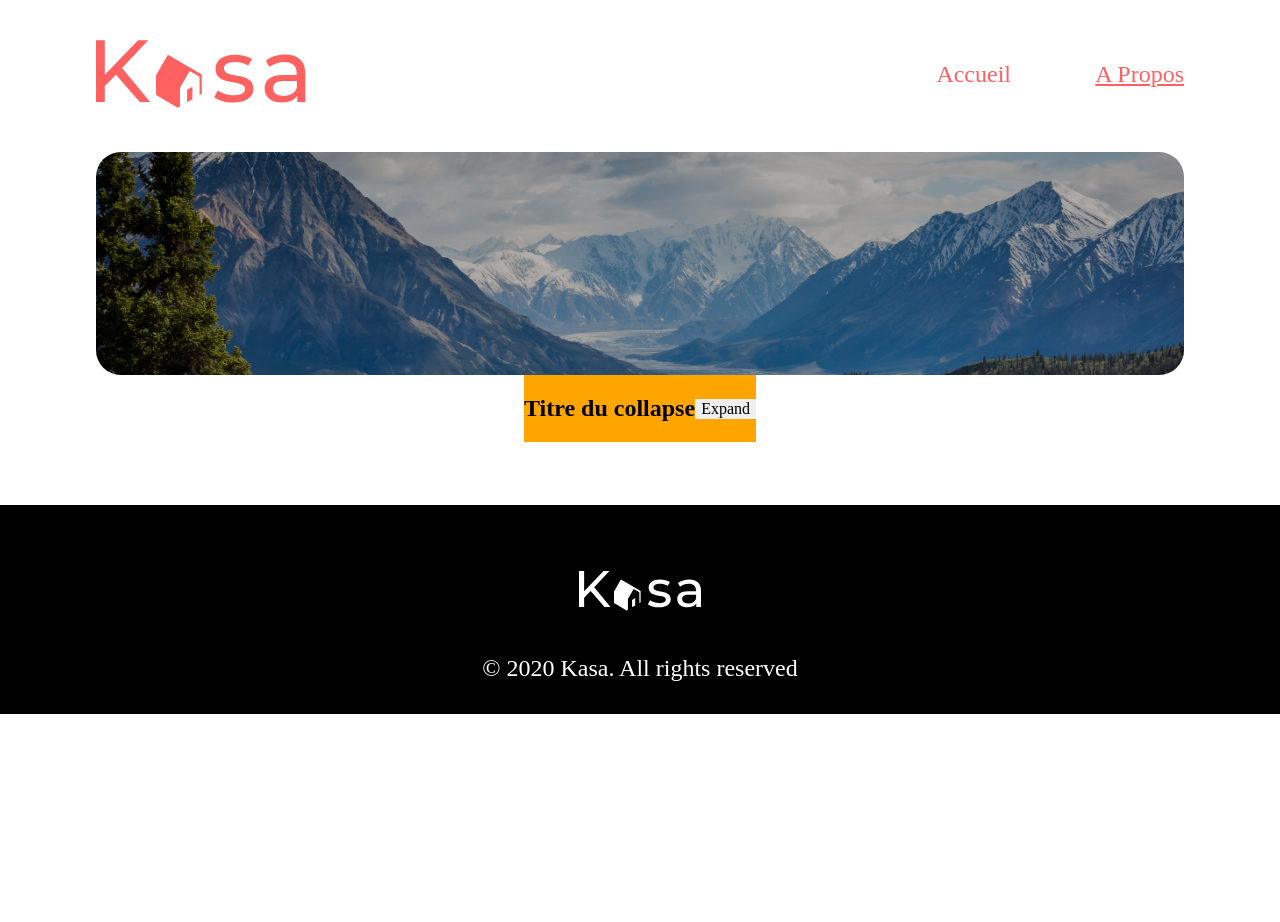
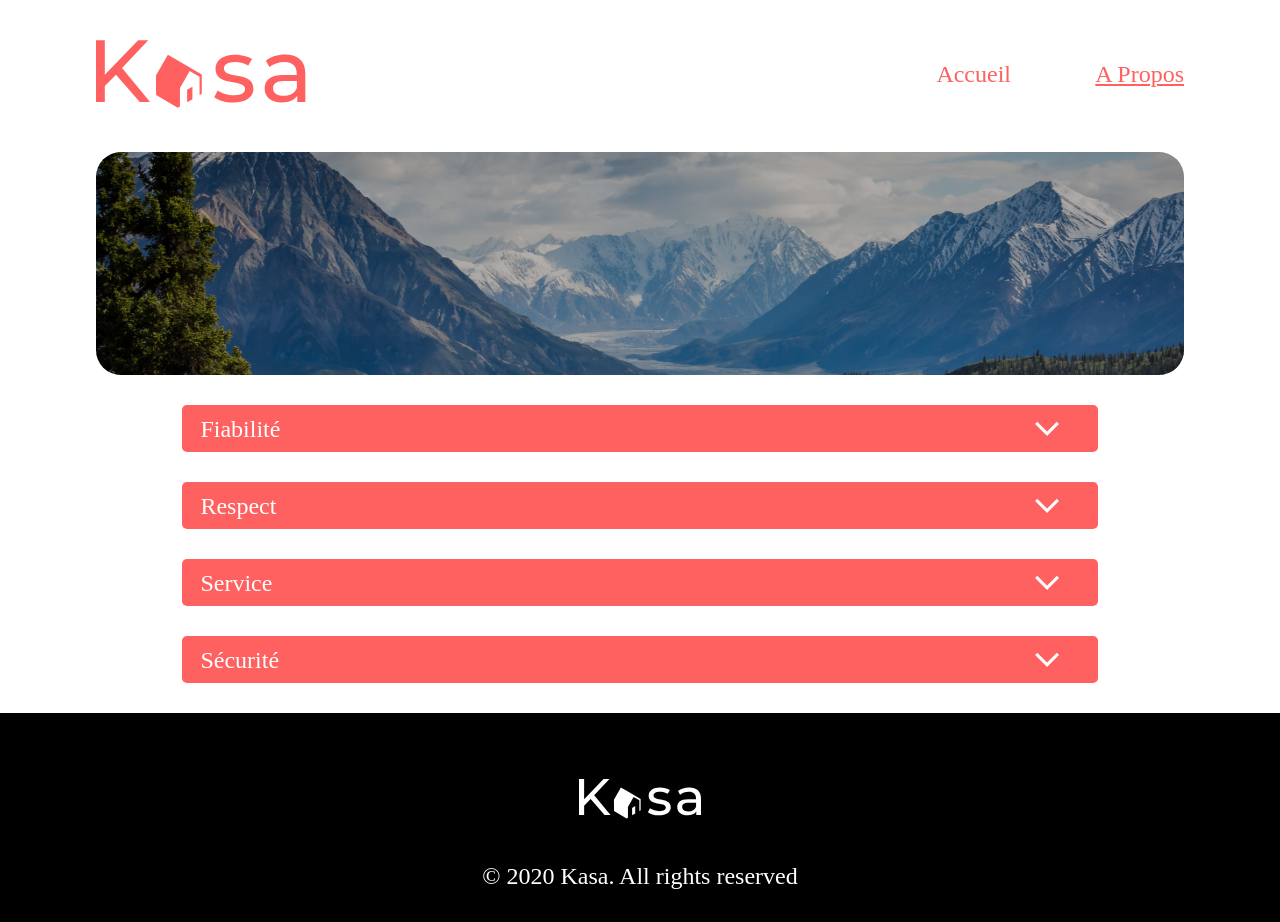
Before and after one commit to mariemeisters/Kasa_P7, a React (Create React App) app in the folder kasa/: page /a-propos in a window 1280 px wide. Before the commit the page ends 800 px from the top, so only its background shows below. Built offline with nearby package versions, Linux system fonts and the light colour scheme.

Commit message:
page a propos collapse compo

```diff
--- a/kasa/src/components/Banner/index.jsx
+++ b/kasa/src/components/Banner/index.jsx
@@ -4,7 +4,7 @@ import React from 'react';
 import './style.scss';
 
 
-const Banner = (props) => {
+function Banner(props) {
 
   return (
     <section id={props.bannerSection}>
@@ -16,7 +16,7 @@ const Banner = (props) => {
             <div className='banner__background'></div>
           </div>
     </section>
-);
+  )
 };
 
 export default Banner;
--- a/kasa/src/components/Card/index.jsx
+++ b/kasa/src/components/Card/index.jsx
@@ -1,21 +1,23 @@
 import React from 'react';
 import { useNavigate } from 'react-router-dom'
-import Location from '../../data/logement.json'
 
 import './style.scss';
 
+/**
+ *
+ */
 
-function Card() {
-  const data = Location
+function Card(props) {
   const navigation = useNavigate()
 
+  try {
     return (
-    <section className="background__container__cards">
-      {data.map((element) => {
+      <section className="card__container">
+        {props.dataLogement.map((element) => {
           return (
-          <article key={element.id} className="location__card" onClick={() => navigation(`fiche-logement/${element.id}`)}>
-            <img src={element.cover} alt='Annonce de logement en location' className='location__card__img'/>
-            <div className="location__card__title">
+            <article key={element.id} className="card__location" onClick={() => navigation(`fiche-logement/${props.redirection+element.id}`)}>
+              <img src={element.cover} alt='Annonce de logement en location, appartement' className='card__location__img'/>
+              <div className="card__location__title">
                 <h2>{element.title}</h2>
               </div>
             </article>
@@ -23,6 +25,10 @@ function Card() {
         })}
       </section>
     )
+  } catch(error) {
+    console.log(error)
+  }
+
 }
 
 export default Card;
--- a/kasa/src/components/Card/style.scss
+++ b/kasa/src/components/Card/style.scss
@@ -1,7 +1,7 @@
 @import "../../utils/sass/colors";
 
 
-.background__container__cards {
+.card__container {
     margin: 43px 0 0 0 ;
     height: 100%;
     background-color: #F7F7F7;
@@ -11,7 +11,7 @@
     justify-content: center;
     width: 85%;
     padding: 26px 0 23px 0; //56 (espace top) -30 (margin card) = 26 // même chose pour bottom > 23 (43 - 20 = 23)
-    .location__card {
+    .card__location {
         position: relative;
         display: flex;
         flex-direction: column;
--- a/kasa/src/components/Collapse/index.jsx
+++ b/kasa/src/components/Collapse/index.jsx
@@ -1,23 +1,24 @@
 import React, { useState } from 'react';
+import ArrowCollapse from '../../assets/arrowOpen.png'
 import './style.scss';
 
 
-const Collapse = () => {
-    const [isCollapsed, setIsCollapsed] = useState(true);
+function Collapse(props) {
+  const [isClose, setisClose] = useState(true);
 
-    return (
-        <section className="collapse__container">
-        <div className="collapse__title__container">
-          <h2 className="collapse__title">Titre du collapse</h2>
-          <button className="collapse__button" aria-expanded={!isCollapsed} onClick={() => setIsCollapsed(!isCollapsed)}>
-            {isCollapsed ? 'Expand' : 'Collapse'}
-          </button>
-        </div>
-        <div className={`collapse__content ${isCollapsed ? 'collapse__hidden' : 'collapse__visible'}`}>
-          <p>texte</p>
-        </div>
-    </section>
+  return (
+      <section className="collapse">
+      <div className="collapse__container">
+        <h2 className="collapse__title">{props.collapseTitle}</h2>
+        <button className="collapse__button" aria-expanded={isClose} onClick={() => setisClose(!isClose)}>
+          {isClose ? <img src={ArrowCollapse} alt="flêche pour ouvrir le collapse" className='collapse__arrow__opening'/>
+          : <img src={ArrowCollapse} alt="flêche pour fermer le collapse" className=''/> }
+        </button>
+      </div>
+      <div className={`collapse__content ${isClose ? 'collapse__hidden' : 'collapse__visible'}`}>
+        <p>{props.collapseTexte}</p>
+      </div>
+  </section>
   );
 }
-
 export default Collapse;
--- a/kasa/src/components/Collapse/style.scss
+++ b/kasa/src/components/Collapse/style.scss
@@ -1,33 +1,66 @@
-.collapse__container {
-    height: 100px;
+@import "../../utils/sass/colors";
+
+.collapse {
+    margin-top: 30px;
+    height: 100%;
+    width: 71.5%;
+    &__container {
+        border-radius: 5px;
+        display: flex;
+        align-items: center;
+        justify-content: space-between;
+        background-color: $primary-color;
+        height: 47px;
+        padding: 0 32.6px 0 18px;
+        position: sticky;
+        z-index: 2;
+        h2 {
+            font-family: Montserrat;
+            font-size: 24px;
+            font-weight: 500;
+            line-height: 34px;
+            letter-spacing: 0em;
+            text-align: left;
+            color: white;
+            margin: 0;
+        }
+    }
+    &__hidden {
+        height: 0;
+        width: 0px;
+    }
+    &__button {
+        display: flex;
+        border: none;
+        background-color: $primary-color;
+    }
+    &__arrow__opening {
+        transform: rotate(180deg);
+    }
+    &__content {
+        border-radius: 5px;
+        background-color: $background-grey;
+        max-height: 0;
+        overflow: hidden;
+    }
+    &__visible {
+        display: flex;
+        position: relative;
+        top: -5px;
+        padding: 36px 27px 19px 18px;
+        margin: 0;
+        z-index: 0;
+        max-height: 300px;
+    }
+    p {
+        color: $primary-color;
+        font-family: Montserrat;
+        font-size: 24px;
+        font-weight: 400;
+        line-height: 34px;
+        letter-spacing: 0em;
+        text-align: left;
+        margin: 0;
+    }
 
 }
-
-.collapse__title__container {
-    display: flex;
-    align-items: center;
-    background-color: orange;
-}
-
-.collapse__title {
-    flex: 1;
-}
-
-.collapse__content {
-    transition: height 0.3s;
-    overflow: hidden;
-    background-color: red;
-
-}
-
-.collapse__hidden {
-    height: 0;
-}
-
-.collapse__visible {
-    height: auto;
-}
-
-.collapse__button {
-    border: none;
-}
--- a/kasa/src/pages/A-Propos/index.jsx
+++ b/kasa/src/pages/A-Propos/index.jsx
@@ -3,6 +3,8 @@ import Banner from "../../components/Banner";
 import bannerAproposDesktop from '../../assets/bannerApropos.png';
 import bannerAproposMobile from '../../assets/bannerAproposMobile.png';
 import Collapse from "../../components/Collapse";
+import './style.scss';
+
 
 function APropos() {
   return (
@@ -15,7 +17,26 @@ function APropos() {
         bannerSrcDesktop={bannerAproposDesktop}
         bannerSrcMobile={bannerAproposMobile}
         />
-       <Collapse />
+       <Collapse
+        collapseTitle="Fiabilité"
+        collapseTexte="Les annonces postées sur Kasa garantissent une fiabilité totale.
+        Les photos sont conformes aux logements, et toutes les informations sont régulièrement
+        vérifiées par nos équipes."
+        />
+       <Collapse
+        collapseTitle="Respect"
+        collapseTexte="La bienveillance fait partie des valeurs fondatrices de Kasa.
+        Tout comportement discriminatoire ou de perturbation du voisinage entraînera
+        une exclusion de notre plateforme."
+        />
+       <Collapse
+       collapseTitle="Service"
+       collapseTexte="Nos équipes se tiennent à votre disposition pour vous fournir une expérience parfaite. N'hésitez pas à nous contacter si vous avez la moindre question."
+       />
+       <Collapse
+       collapseTitle="Sécurité"
+       collapseTexte="La sécurité est la priorité de Kasa. Aussi bien pour nos hôtes que pour les voyageurs, chaque logement correspond aux critères de sécurité établis par nos services. En laissant une note aussi bien à l'hôte qu'au locataire, cela permet à nos équipes de vérifier que les standards sont bien respectés. Nous organisons également des ateliers sur la sécurité domestique pour nos hôtes."
+       />
       </>
   )
 }
--- a/kasa/src/pages/Home/index.jsx
+++ b/kasa/src/pages/Home/index.jsx
@@ -4,6 +4,9 @@ import Banner from "../../components/Banner";
 import bannerHome from '../../assets/bannerHome.png';
 import bannerHomeMobile from '../../assets/bannerHomeMobile.png';
 import Card from "../../components/Card";
+import Logement from '../../data/logement.json'
+
+
 
 function Home() {
   return (
@@ -16,10 +19,10 @@ function Home() {
         bannerSrcDesktop={bannerHome}
         bannerSrcMobile={bannerHomeMobile}
         />
-       <Card />
+       <Card
+       dataLogement={Logement}
+       redirection="fiche-logement/"/>
       </>
-
-
   )
 }
 
--- a/kasa/src/utils/sass/_colors.scss
+++ b/kasa/src/utils/sass/_colors.scss
@@ -1,3 +1,5 @@
 $primary-color: #FF6060;
 $secondary-color: #ffffff;
 $footer-color: #000000;
+
+$background-grey: #F7F7F7;
```
Also changed, not shown: kasa/src/assets/arrowOpen.png (added). Lines whose indentation alone changed are shown as unchanged.
